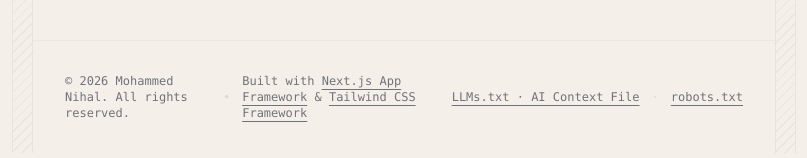
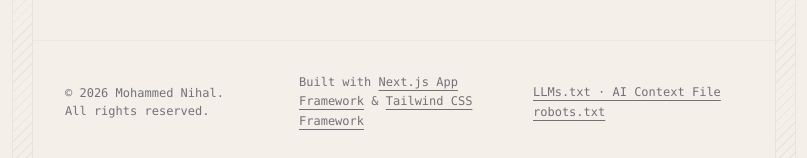
Before and after one commit to NIHALMNK/NIHAL_MNK, a Next.js app: page / in a window 1280 px wide. Shown: the part 5337-5495 px from the top of the page, without its empty margins (236-1043 px from the left). Built offline with nearby package versions, Linux system fonts and the light colour scheme; no server answers.

Commit message:
style(footer): refine footer metadata to balanced 3-column CSS grid layout

```diff
--- a/src/components/navigation/footer.tsx
+++ b/src/components/navigation/footer.tsx
@@ -73,14 +73,18 @@ export function Footer() {
         </Container>
       </section>
 
-      {/* 2. Small Footer Metadata Row */}
+      {/* 2. Small Footer Metadata Row — 3-column CSS Grid layout */}
       <div className="border-t border-border/40 py-6 sm:py-8 bg-background">
         <Container>
-          <div className="flex flex-col sm:flex-row items-start sm:items-center justify-between gap-4 text-xs font-mono text-muted-foreground">
-            {/* Copyright & Core Built With */}
-            <div className="flex flex-col sm:flex-row sm:items-center gap-1.5 sm:gap-3">
-              <p>© 2026 Mohammed Nihal. All rights reserved.</p>
-              <span className="hidden sm:inline text-border">•</span>
+          <div className="grid grid-cols-1 md:grid-cols-3 gap-4 md:gap-6 items-center text-xs font-mono text-muted-foreground">
+            {/* COLUMN 1: Copyright */}
+            <div className="text-left">
+              <p>© 2026 Mohammed Nihal.</p>
+              <p className="mt-0.5">All rights reserved.</p>
+            </div>
+
+            {/* COLUMN 2: Built with Frameworks */}
+            <div className="text-left leading-relaxed">
               <p>
                 Built with{" "}
                 <a
@@ -103,8 +107,9 @@ export function Footer() {
               </p>
             </div>
 
-            {/* AI & System Links */}
-            <div className="flex items-center gap-3 shrink-0">
+            {/* COLUMN 3: AI & Resource Links */}
+            <div className="text-left flex flex-col gap-1">
+              <div>
                 <Link
                   href="/llms.txt"
                   target="_blank"
@@ -112,7 +117,8 @@ export function Footer() {
                 >
                   LLMs.txt · AI Context File
                 </Link>
-              <span className="text-border">·</span>
+              </div>
+              <div>
                 <Link
                   href="/robots.txt"
                   target="_blank"
@@ -122,6 +128,7 @@ export function Footer() {
                 </Link>
               </div>
             </div>
+          </div>
         </Container>
       </div>
     </footer>
```
Lines whose indentation alone changed are shown as unchanged.
